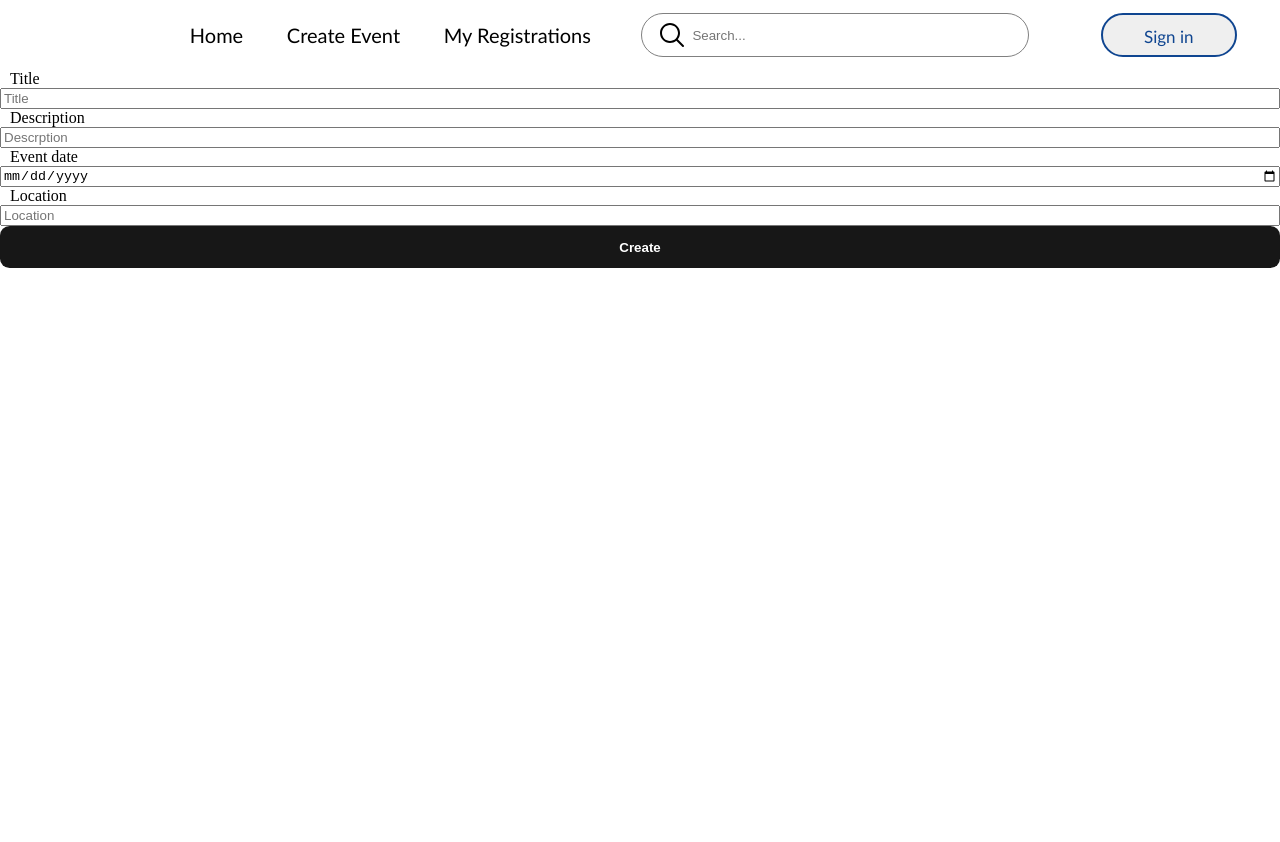
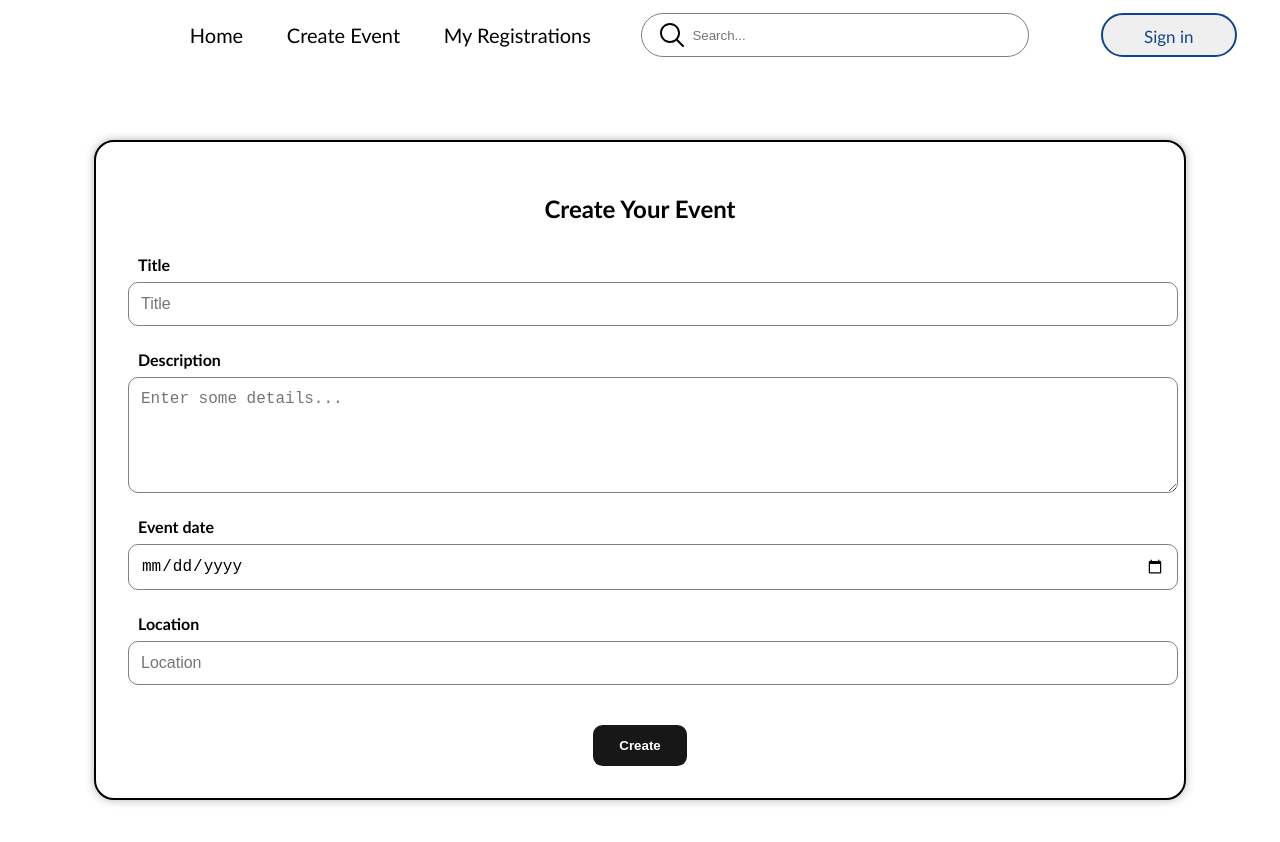
Before and after one commit to MOHAMED-devprog/Event-Management-App, a React (Vite) app in the folder frontend/: page /Event-form in a window 1280 px wide. Shown: the top 842 px of the page. Before the commit the page ends 800 px from the top, so only its background shows below. Built offline with nearby package versions, Linux system fonts and the light colour scheme.

Commit message:
Implementation EvnetForm and LoginContext

```diff
--- a/frontend/src/App.tsx
+++ b/frontend/src/App.tsx
@@ -4,6 +4,7 @@ import './styles/App.css'
 import NavBar from './components/NavBar';
 import './styles/NavBar.css'
 import './styles/Connexion.css'
+import './styles/EventForm.css'
 import Connexion from './pages/Connexion';
 import EventForm from './pages/EventForm';
 import { BrowserRouter as Router, Route, Routes } from 'react-router-dom';
--- a/frontend/src/pages/EventForm.tsx
+++ b/frontend/src/pages/EventForm.tsx
@@ -1,4 +1,5 @@
 import NavBar from "../components/NavBar";
+
 
 export default function EventForm() {
 
@@ -6,30 +7,41 @@ export default function EventForm() {
     return (
         <>
             <NavBar />
+            <div className="event-form-page">
                 <div className="event-form">
-
+                    <h2>Create Your Event</h2>
                     <form>
+                        <div className="form-group">
                             <label>Title</label>
                             <input
-                    type ="text"
+                                type="text"
                                 placeholder="Title"
                                 name="title"
                                 required
                             />
+                        </div>
+
+                        <div className="form-group">
                             <label>Description</label>
-                <input
-                    type ="text"
-                    placeholder="Descrption"
+                            <textarea
+                                placeholder="Enter some details..."
+                                className="description"
+                                rows={5}
                                 name="description"
                                 required
-                />
+                            ></textarea>
+                        </div>
+
+                        <div className="form-group">
                             <label>Event date</label>
                             <input
                                 type="date"
-                    placeholder="DD/MM/YYYY"
                                 name="date"
                                 required
                             />
+                        </div>
+
+                        <div className="form-group">
                             <label>Location</label>
                             <input
                                 type="text"
@@ -37,8 +49,11 @@ export default function EventForm() {
                                 name="location"
                                 required
                             />
-                <button type="submit">Create</button>
+                        </div>
+
+                        <button className="create-button" type="submit">Create</button>
                     </form>
+                </div>
 
             </div>
         </>
--- a/frontend/src/styles/Connexion.css
+++ b/frontend/src/styles/Connexion.css
@@ -18,6 +18,7 @@
     border-radius: 20px;
     box-shadow: 0px 0px 10px rgba(0, 0, 0, 0.3);
     background: white;
+    font-family: 'Gill Sans', 'Gill Sans MT', Calibri, 'Trebuchet MS', sans-serif;
 }
 
 form {
@@ -75,5 +76,5 @@ label {
 
 .form-container input:focus{
     outline: none;
-    border: 1px solid #0f4590;
+    border: 2px solid #0f4590;
 }
--- /dev/null
+++ b/frontend/src/styles/EventForm.css
@@ -0,0 +1,80 @@
+
+.event-form-page{
+    display: flex;
+    justify-content: center;
+    align-items: center;
+    min-height: 100vh;
+    width: 100%;
+}
+
+.event-form {
+    display: flex;
+    flex-direction: column;
+    align-items: center;
+    border: 2px solid black;
+    width: 80%;
+    padding: 2rem;
+    border-radius: 20px;
+    box-shadow: 0px 0px 10px rgba(0, 0, 0, 0.3);
+    background: white;
+    font-family: 'Gill Sans', 'Gill Sans MT', Calibri, 'Trebuchet MS', sans-serif;
+}
+
+h2 {
+    text-align: center;
+    margin-bottom: 2rem;
+}
+
+.event-form form {
+    display: flex;
+    flex-direction: column;
+    width: 100%;
+}
+
+.form-group {
+    display: flex;
+    flex-direction: column;
+    margin-bottom: 1.5rem;
+}
+
+label {
+    margin-bottom: 0.5rem;
+    font-weight: bold;
+}
+
+.event-form input , textarea {
+    width: 100%;
+    padding: 0.75rem;
+    border-radius: 10px;
+    border: 1px solid gray;
+    font-size: 1rem;
+    outline: none;
+}
+
+.event-form input:focus{
+    border: 2px solid #0f4590;
+}
+.event-form textarea:focus{
+    border: 2px solid #0f4590;
+}
+
+.description {
+    resize: vertical;
+}
+
+.create-button {
+    font-weight: bold;
+    color: white;
+    background-color: #171717;
+    padding: 1em 2em;
+    border: none;
+    border-radius: 0.6rem;
+    cursor: pointer;
+    transition: background-color 0.3s ease;
+    align-self: center;
+    margin-top: 1rem;
+}
+
+.create-button:hover {
+    background-color: #0f4590;
+}
```
Also changed, not shown: frontend/src/context/LoginContext.tsx (added, +29 -0 lines). Lines whose indentation alone changed are shown as unchanged.
